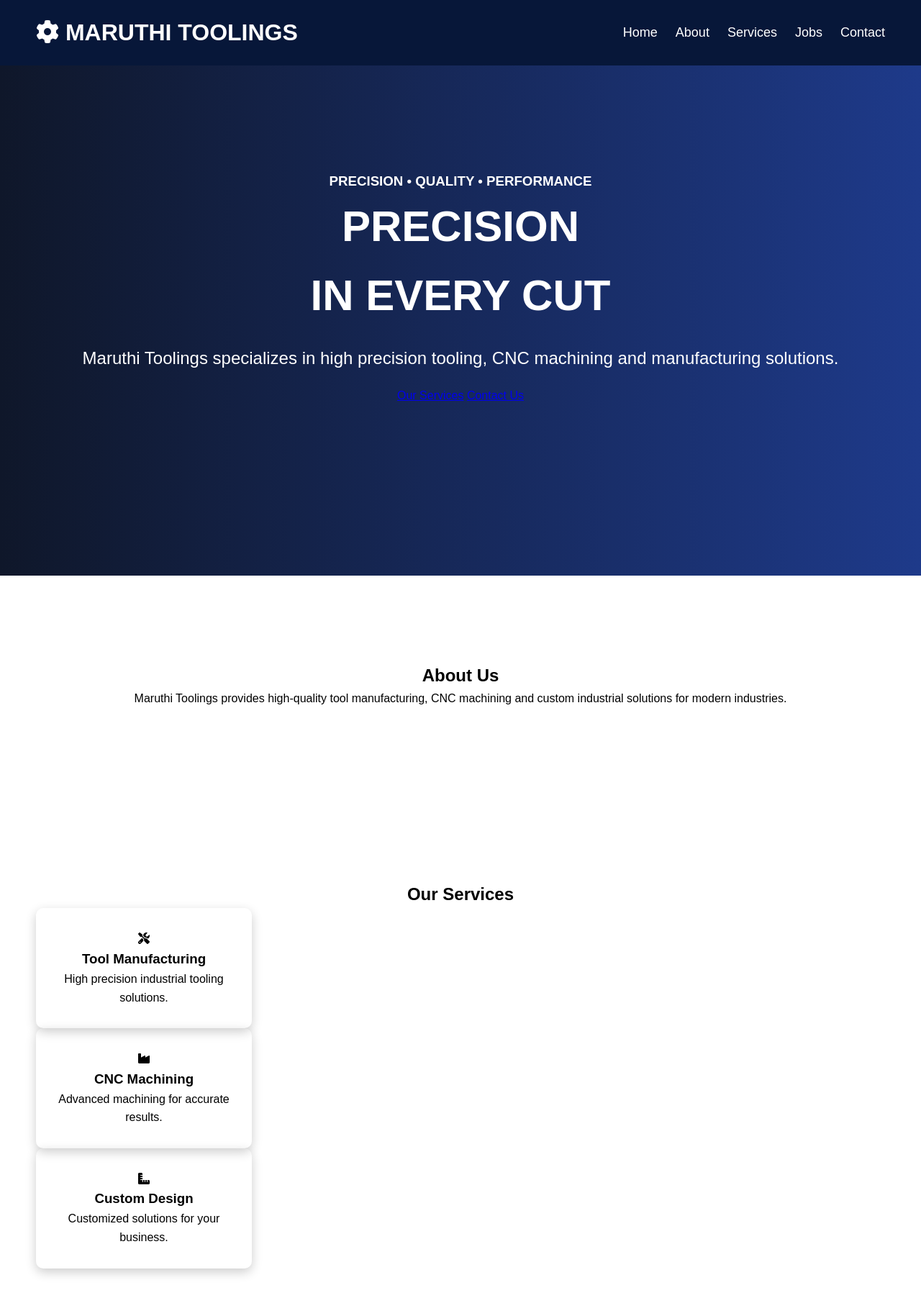
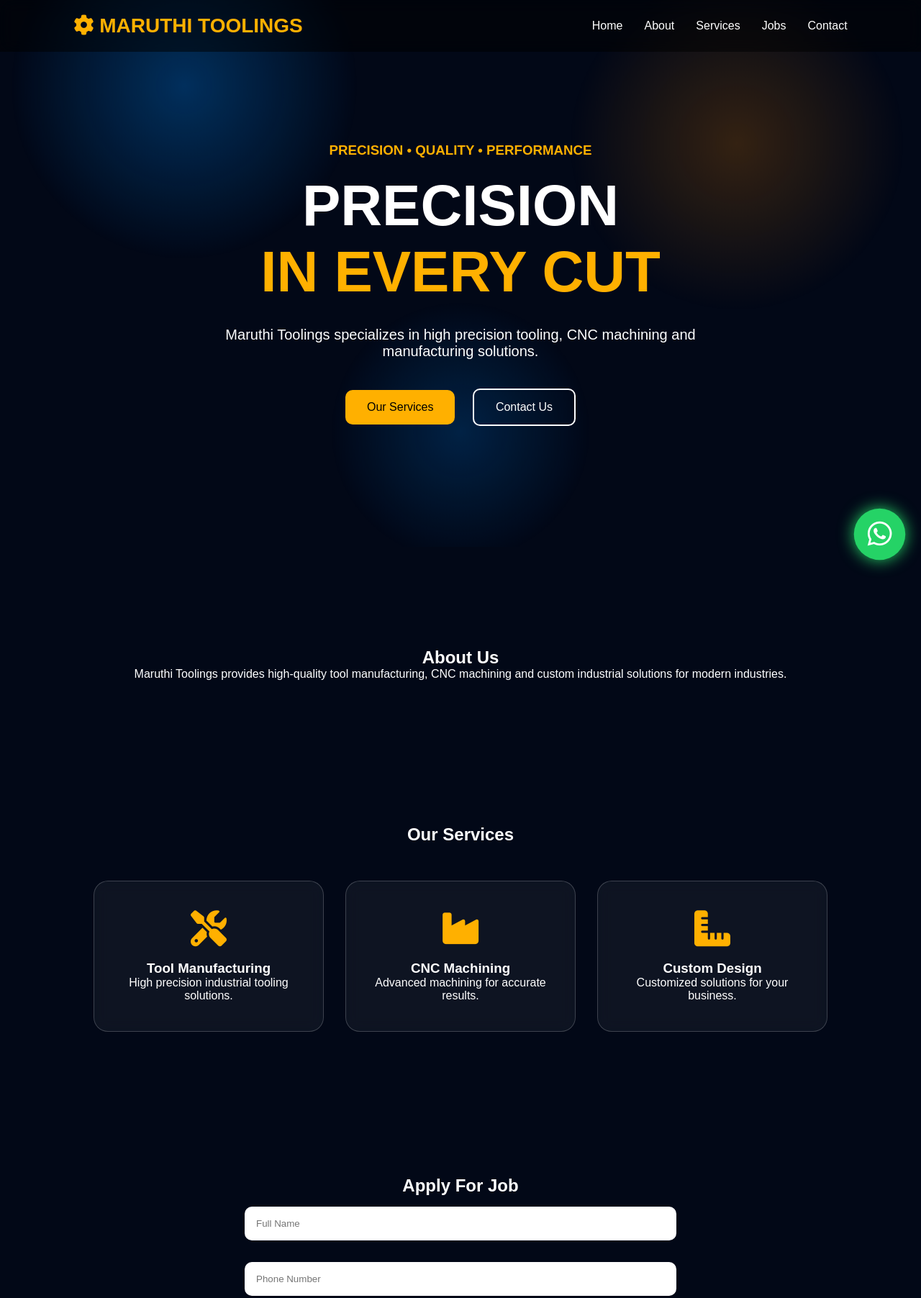
Before and after one commit to kichuu2101/MARUTHI-TOOLINGS, a plain HTML site: page index.html in a window 1280 px wide. Shown: the top 1804 px of the page at 72% size. Drawn offline with Linux system fonts and the light colour scheme.

Commit message:
style.css

```diff
--- a/style.css
+++ b/style.css
@@ -2,7 +2,7 @@
     margin:0;
     padding:0;
     box-sizing:border-box;
-    font-family:Arial, sans-serif;
+    font-family:Arial,sans-serif;
 }
 
 html{
@@ -10,87 +10,155 @@
 }
 
 body{
-    line-height:1.6;
+    background:#020817;
+    color:white;
+    overflow-x:hidden;
+}
+
+.particles{
+    position:fixed;
+    width:100%;
+    height:100%;
+    background:
+    radial-gradient(circle at 20% 20%,rgba(0,140,255,.3),transparent 20%),
+    radial-gradient(circle at 80% 30%,rgba(255,140,0,.2),transparent 20%),
+    radial-gradient(circle at 50% 80%,rgba(0,140,255,.2),transparent 20%);
+    animation:moveBg 10s infinite alternate;
+    z-index:-1;
+}
+
+@keyframes moveBg{
+    from{
+        transform:translateY(0px);
+    }
+    to{
+        transform:translateY(-50px);
+    }
 }
 
 header{
-    background:#071739;
-    color:white;
     display:flex;
     justify-content:space-between;
     align-items:center;
-    padding:20px 50px;
+    padding:20px 8%;
+    background:rgba(0,0,0,0.5);
+    backdrop-filter:blur(10px);
     position:fixed;
     width:100%;
-    top:0;
     z-index:1000;
 }
 
 .logo{
-    font-size:32px;
+    font-size:28px;
     font-weight:bold;
+    color:#ffb000;
 }
 
 nav ul{
+    display:flex;
     list-style:none;
-    display:flex;
-    gap:25px;
+}
+
+nav ul li{
+    margin-left:30px;
 }
 
 nav ul li a{
     color:white;
     text-decoration:none;
-    font-size:18px;
+    transition:.3s;
+}
+
+nav ul li a:hover{
+    color:#ffb000;
 }
 
 .hero{
     height:100vh;
-    background:linear-gradient(to right,#0f172a,#1e3a8a);
-    color:white;
     display:flex;
-    flex-direction:column;
     justify-content:center;
     align-items:center;
     text-align:center;
+    padding:20px;
+}
+
+.hero h3{
+    color:#ffb000;
+    margin-bottom:20px;
 }
 
 .hero h1{
-    font-size:60px;
+    font-size:80px;
+}
+
+.hero span{
+    color:#ffb000;
 }
 
 .hero p{
-    margin:20px 0;
-    font-size:24px;
+    margin:30px auto;
+    max-width:700px;
+    font-size:20px;
 }
 
-button{
-    padding:12px 25px;
-    border:none;
-    background:orange;
+.buttons{
+    margin-top:30px;
+}
+
+.btn{
+    padding:15px 30px;
+    background:#ffb000;
+    color:black;
+    text-decoration:none;
+    border-radius:10px;
+    margin:10px;
+    display:inline-block;
+    transition:.3s;
+}
+
+.secondary{
+    background:transparent;
     color:white;
-    border-radius:5px;
-    cursor:pointer;
-    font-size:18px;
+    border:2px solid white;
+}
+
+.btn:hover{
+    transform:translateY(-5px);
+    box-shadow:0 0 25px #ffb000;
 }
 
 section{
-    padding:120px 50px;
+    padding:100px 8%;
     text-align:center;
 }
 
-.card-container{
+.cards{
     display:flex;
     justify-content:center;
     gap:30px;
     flex-wrap:wrap;
-    margin-top:40px;
+    margin-top:50px;
 }
 
 .card{
-    width:300px;
-    padding:30px;
-    box-shadow:0 5px 15px rgba(0,0,0,0.2);
-    border-radius:10px;
+    width:320px;
+    padding:40px;
+    border:1px solid rgba(255,255,255,.2);
+    background:rgba(255,255,255,.05);
+    backdrop-filter:blur(10px);
+    border-radius:20px;
+    transition:.4s;
+}
+
+.card i{
+    font-size:50px;
+    color:#ffb000;
+    margin-bottom:20px;
+}
+
+.card:hover{
+    transform:translateY(-10px);
+    box-shadow:0 0 30px rgba(255,176,0,.5);
 }
 
 form{
@@ -100,32 +168,69 @@
 
 form input{
     width:100%;
-    padding:15px;
-    margin-bottom:20px;
-    border:1px solid #ccc;
-    border-radius:5px;
+    padding:16px;
+    margin:15px 0;
+    border:none;
+    border-radius:10px;
+}
+
+form button{
+    width:100%;
+    padding:16px;
+    background:#ffb000;
+    border:none;
+    border-radius:10px;
+    font-size:18px;
+    cursor:pointer;
+}
+
+.whatsapp{
+    position:fixed;
+    bottom:25px;
+    right:25px;
+    width:65px;
+    height:65px;
+    background:#25D366;
+    color:white;
+    border-radius:50%;
+    display:flex;
+    justify-content:center;
+    align-items:center;
+    font-size:35px;
+    text-decoration:none;
+    box-shadow:0 0 20px #25D366;
+    animation:pulse 2s infinite;
+}
+
+@keyframes pulse{
+    0%{transform:scale(1);}
+    50%{transform:scale(1.1);}
+    100%{transform:scale(1);}
 }
 
 footer{
-    background:#071739;
-    color:white;
     text-align:center;
-    padding:20px;
+    padding:30px;
+    background:#000;
 }
 
 @media(max-width:768px){
+
     header{
         flex-direction:column;
-        padding:15px;
     }
 
     nav ul{
         flex-direction:column;
-        align-items:center;
+        text-align:center;
         margin-top:15px;
     }
 
+    nav ul li{
+        margin:10px 0;
+    }
+
     .hero h1{
-        font-size:40px;
+        font-size:45px;
     }
 }
```
